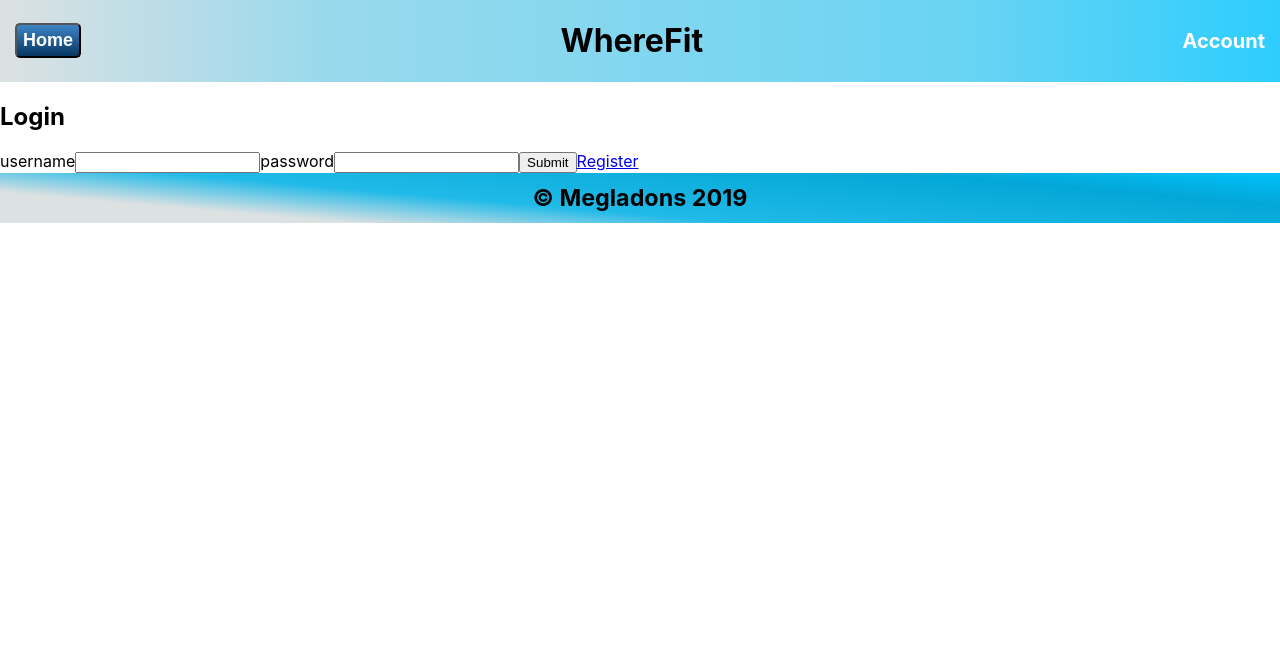
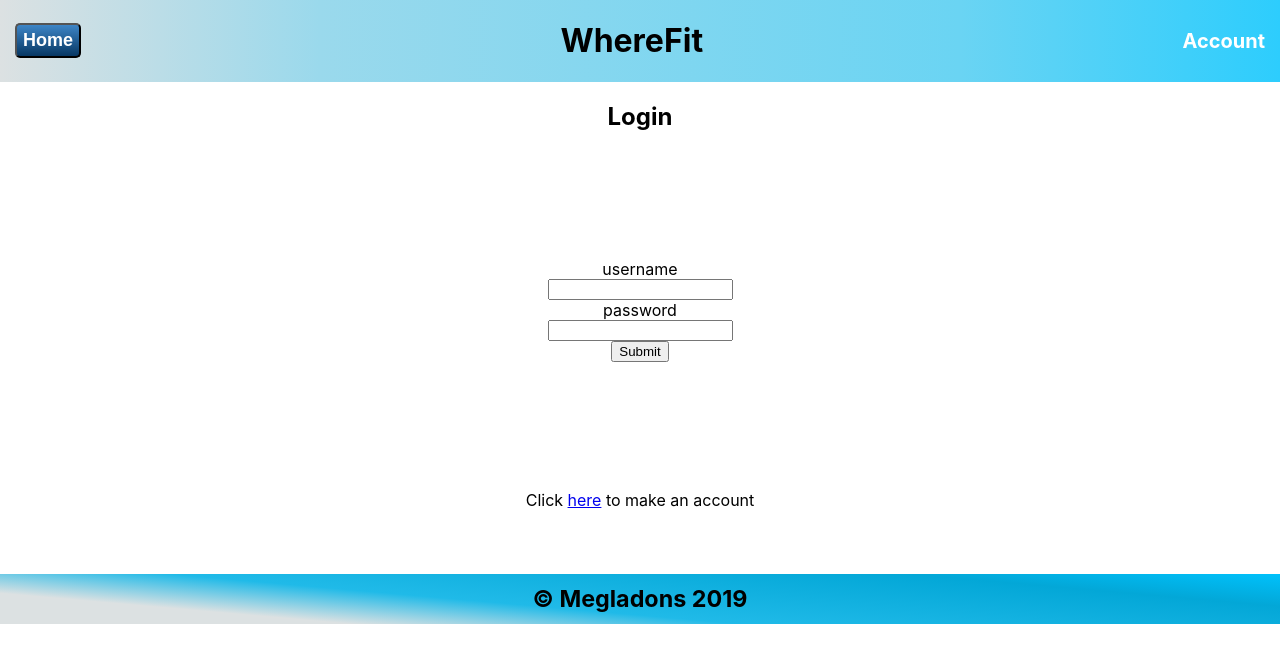
Before and after one commit to lemondsun/Where-fit, a React (Create React App) app in the folder client/: page /login in a window 1280 px wide. Shown: the top 662 px of the page. Built offline with nearby package versions, Linux system fonts and the light colour scheme; the HTML template or start-up script is replaced by a standard one.

Commit message:
location delete

```diff
--- a/client/src/App.js
+++ b/client/src/App.js
@@ -2,7 +2,7 @@ import React, { Component } from 'react';
 import './App.css';
 import { Route, Link, withRouter } from 'react-router-dom';
 import { indexHome, showHome, loginUser, registerUser, verifyUser, showUser, putUser, destroyUser, indexLocation, showLocation, postLocation, putLocation, destroyLocation, indexActivity, showActivity, postActivity, putActivity, destroyActivity } from './services/api-helper';
-import LoginForm from './images/LoginForm';
+import LoginForm from './components/LoginForm';
 import UserInfo from './components/UserInfo';
 import RegisterForm from './components/RegisterForm';
 import HomePage from './components/HomePage';
@@ -124,13 +124,26 @@ class App extends Component {
     this.props.history.push(`/user/${this.state.currentUser.id}/location`)
   }
   handleUpdateUser = async (id, putData) => {
-    console.log(id,putData, "yurr")
     const currentUser = await putUser(id, putData);
     if (currentUser) {
       this.setState({ currentUser });
     }
     this.props.history.push(`/user`);
   };
+
+  handleLocationDelete = async (event) => {
+    const id = event.target.id;
+    console.log("dleteid", id)
+    const currentlocation = await destroyLocation(id, id);
+    this.setState(prevState => ({
+      locations: prevState.locations.filter(location => {
+        return location.id !== parseInt(id)
+      })
+    }))
+    this.props.history.push(`/user/${this.state.currentUser.id}/location`)
+
+  }
+
 
   render() {
     return (
@@ -155,6 +168,7 @@ class App extends Component {
               locations={this.state.locations}
               currentUser={this.state.currentUser}
               handleLocationClick={this.handleLocationClick}
+              handleLocationDelete={this.handleLocationDelete}
             />} />
 
         <Route exact path='/user/:id/location/add'
@@ -167,7 +181,10 @@ class App extends Component {
             currentUser={this.state.currentUser}
             locations={this.state.locations}
             locationId={props.match.params.id}
-            handleEditLocation={this.handleEditLocation} />} />
+            handleEditLocation={this.handleEditLocation}
+
+          />
+          } />
 
         {/* <Route exact path='/user/:id/location/add'
           render={() => <LocationAddForm
--- a/client/src/components/LocationList.jsx
+++ b/client/src/components/LocationList.jsx
@@ -19,13 +19,11 @@ export default function LocationList(props) {
           id={location.id}>Edit</button>
       </Link>
 
+      <Link to="/">
+        <button onClick={props.handleLocationDelete}
+          id={location.id}>Delete</button>
+      </Link>
 
-
-
-
-      {/* <Link to={`/user/${props.currentUser.id}/location/${location.id}/delete` }>
-      <button>Delete</button>
-      </Link> */}
     </div>
   );
 
--- a/client/src/images/LoginForm.jsx
+++ /dev/null
@@ -1,43 +0,0 @@
-import React, { Component } from 'react'
-import { Link } from 'react-router-dom';
-
-export default class LoginForm extends Component {
-  state = {
-    username: "",
-    password: ""
-  }
-
-  handleChange = (e) => {
-    const { name, value } = e.target;
-    this.setState({ [name]: value })
-  }
-
-  render() {
-    return (
-      <form onSubmit={(e) => {
-        e.preventDefault()
-        this.props.handleLogin(this.state)
-      }}>
-        <h2>Login</h2>
-        <label htmlFor="username">username</label>
-        <input
-          type="text"
-          name="username"
-          id="username"
-          value={this.state.username}
-          onChange={this.handleChange}
-        />
-        <label htmlFor="password">password</label>
-        <input
-          type="password"
-          name="password"
-          id="password"
-          value={this.state.password}
-          onChange={this.handleChange}
-        />
-        <button>Submit</button>
-        <Link to='/register'>Register</Link>
-      </form>
-    )
-  }
-}
```
